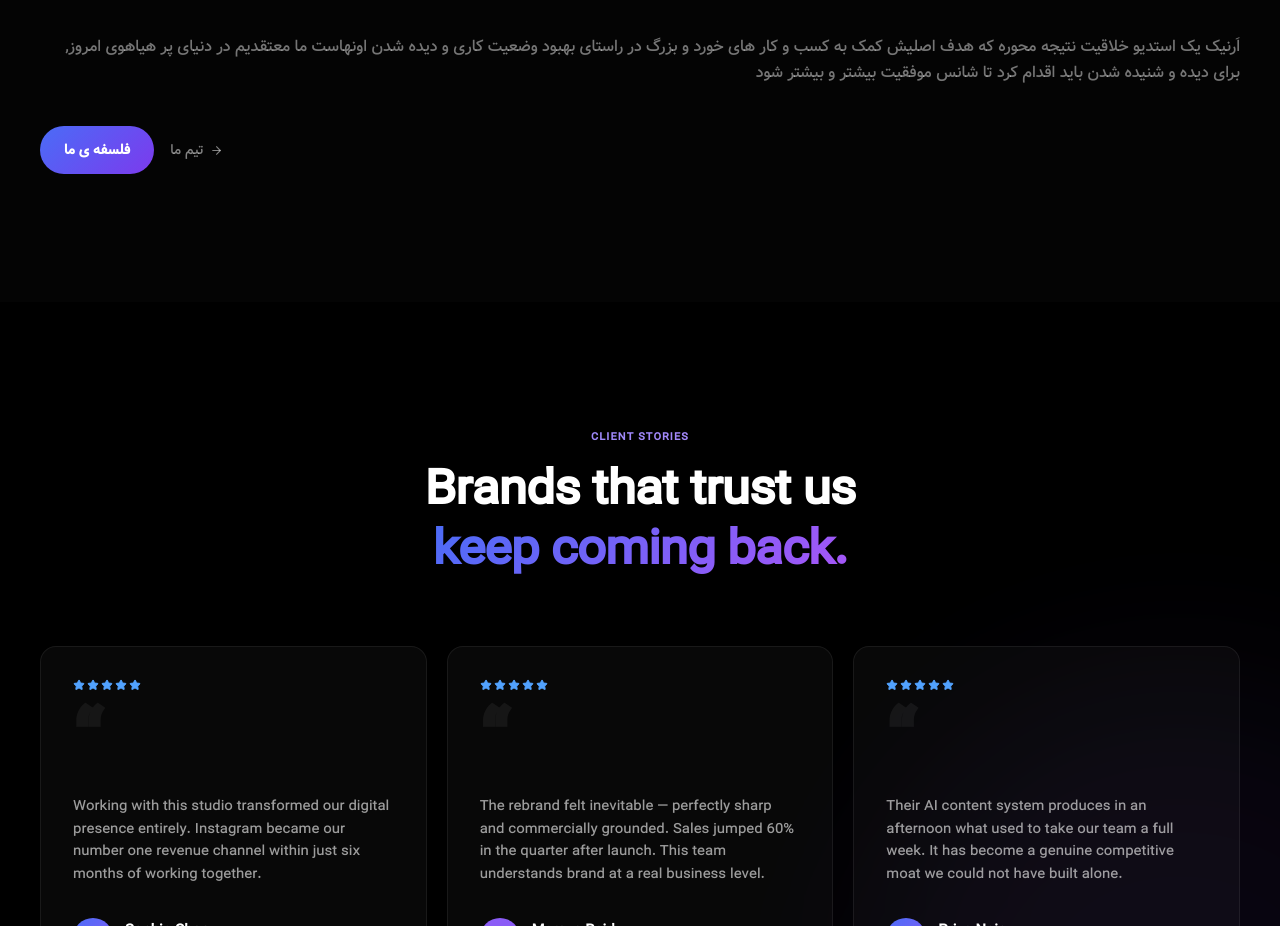
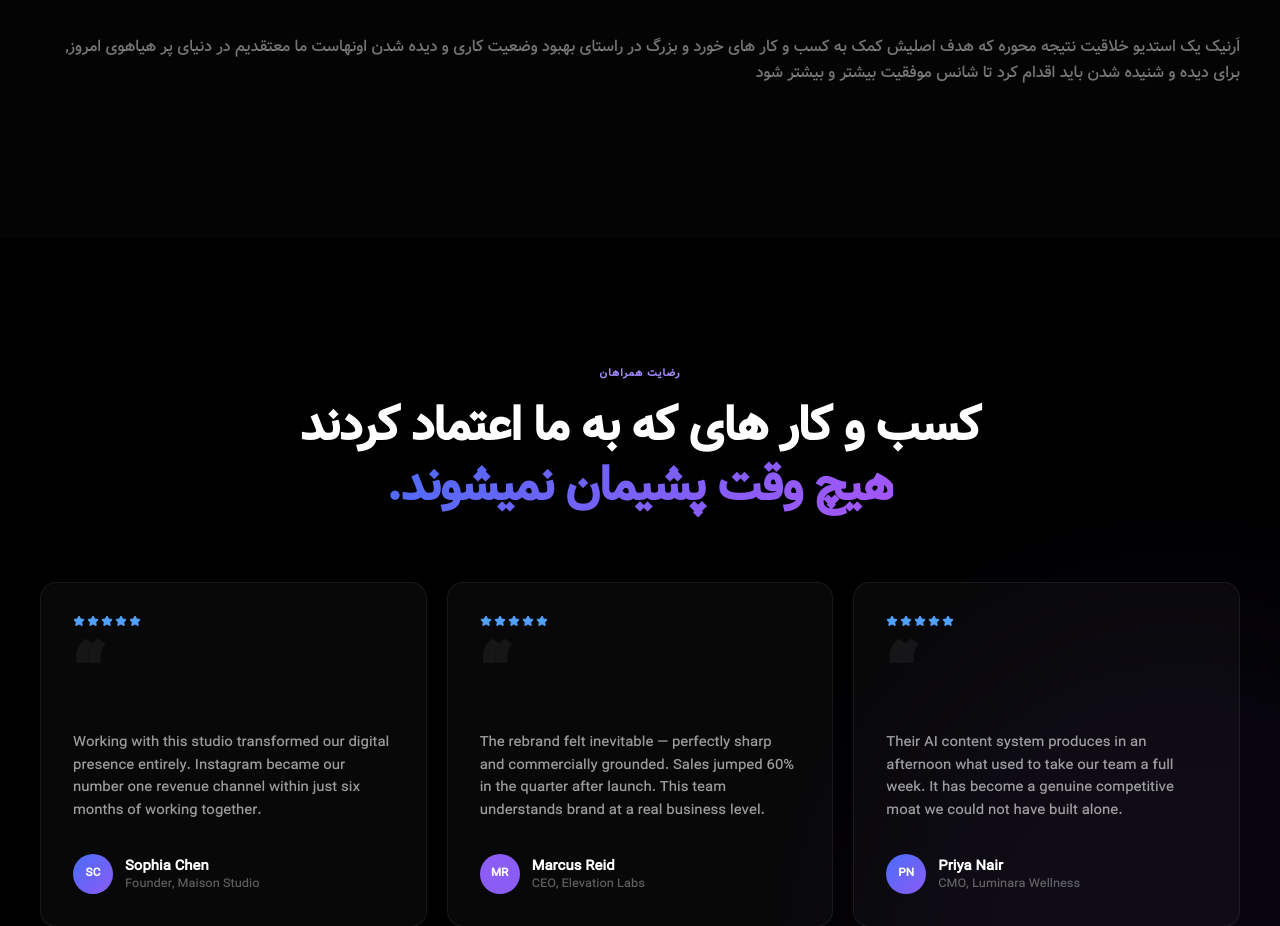
Before and after one commit to arsalannury/arnik, a React (Vite) app: page / in a window 1280 px wide. Shown: the part 2911-3837 px from the top of the page. Built offline with nearby package versions, Linux system fonts and the light colour scheme; a web font is replaced by a local one.

Commit message:
update content

```diff
--- a/src/app/App.tsx
+++ b/src/app/App.tsx
@@ -892,14 +892,14 @@ export default function App() {
                   فعالیت مجموعه ما در سال 1404 شروع شد با و با تیم کوچک و صمیمی اداره میشود
                 </p> */}
 
-                <div className="mt-10 flex items-center gap-4">
+                {/* <div className="mt-10 flex items-center gap-4">
                   <button className="btn-primary text-white text-sm font-semibold px-6 py-3.5 rounded-full">
                     <span>فلسفه ی ما</span>
                   </button>
                   <button className="text-sm text-white/50 hover:text-white transition-colors flex items-center gap-1.5">
                     تیم ما <ArrowRight size={13} />
                   </button>
-                </div>
+                </div> */}
               </div>
             </div>
           </div>
@@ -926,7 +926,7 @@ export default function App() {
                 className="font-display gradient-text-subtle uppercase tracking-widest font-semibold block mb-4"
                 style={{ fontSize: "0.65rem" }}
               >
-                Client Stories
+                رضایت همراهان
               </span>
               <h2
                 className="font-display font-extrabold text-white leading-tight"
@@ -935,9 +935,9 @@ export default function App() {
                   letterSpacing: "-0.02em",
                 }}
               >
-                Brands that trust us
+                کسب و کار های که به ما اعتماد کردند
                 <br />
-                <span className="gradient-text">keep coming back.</span>
+                <span className="gradient-text">.هیچ وقت پشیمان نمیشوند</span>
               </h2>
             </div>
 
```
